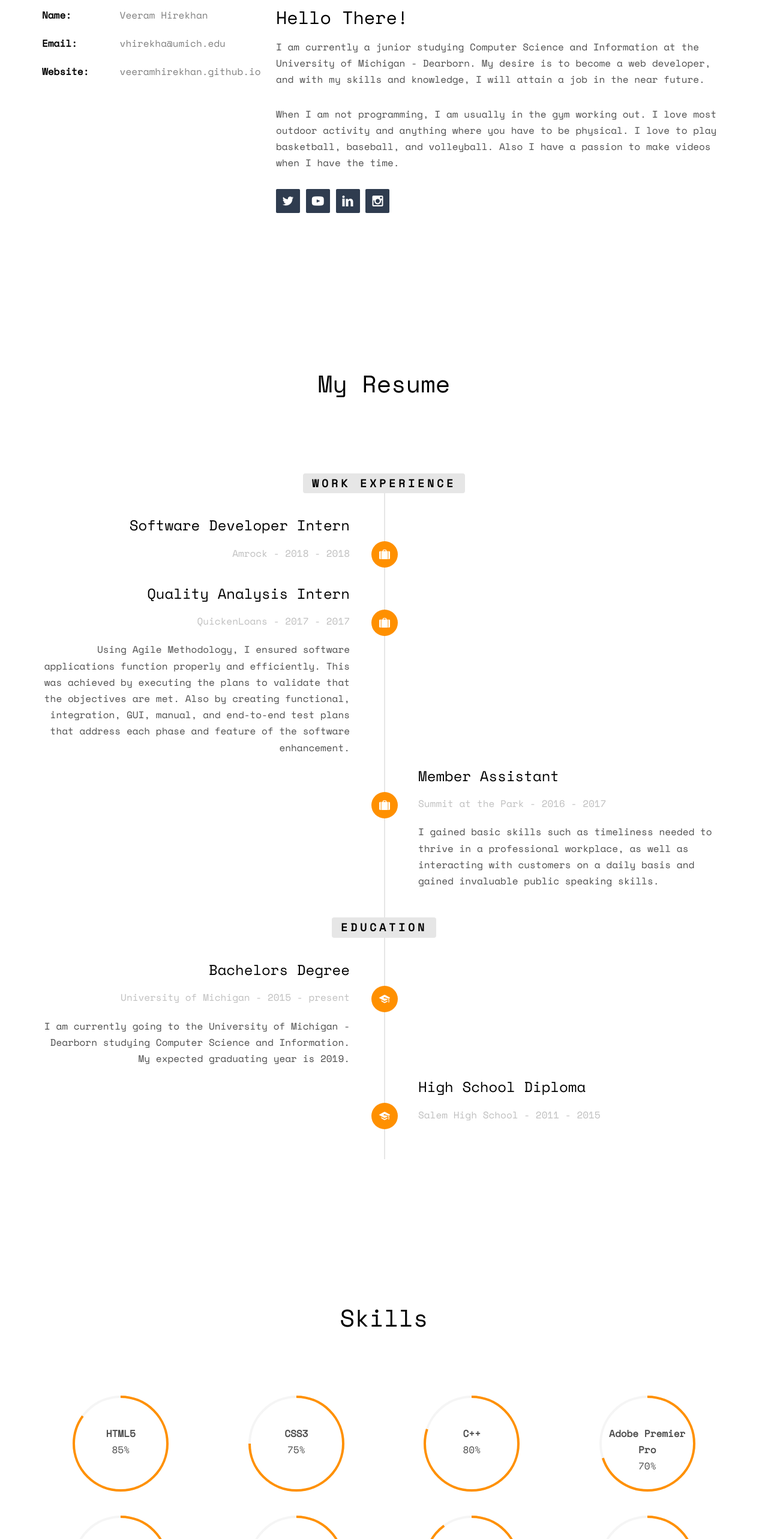
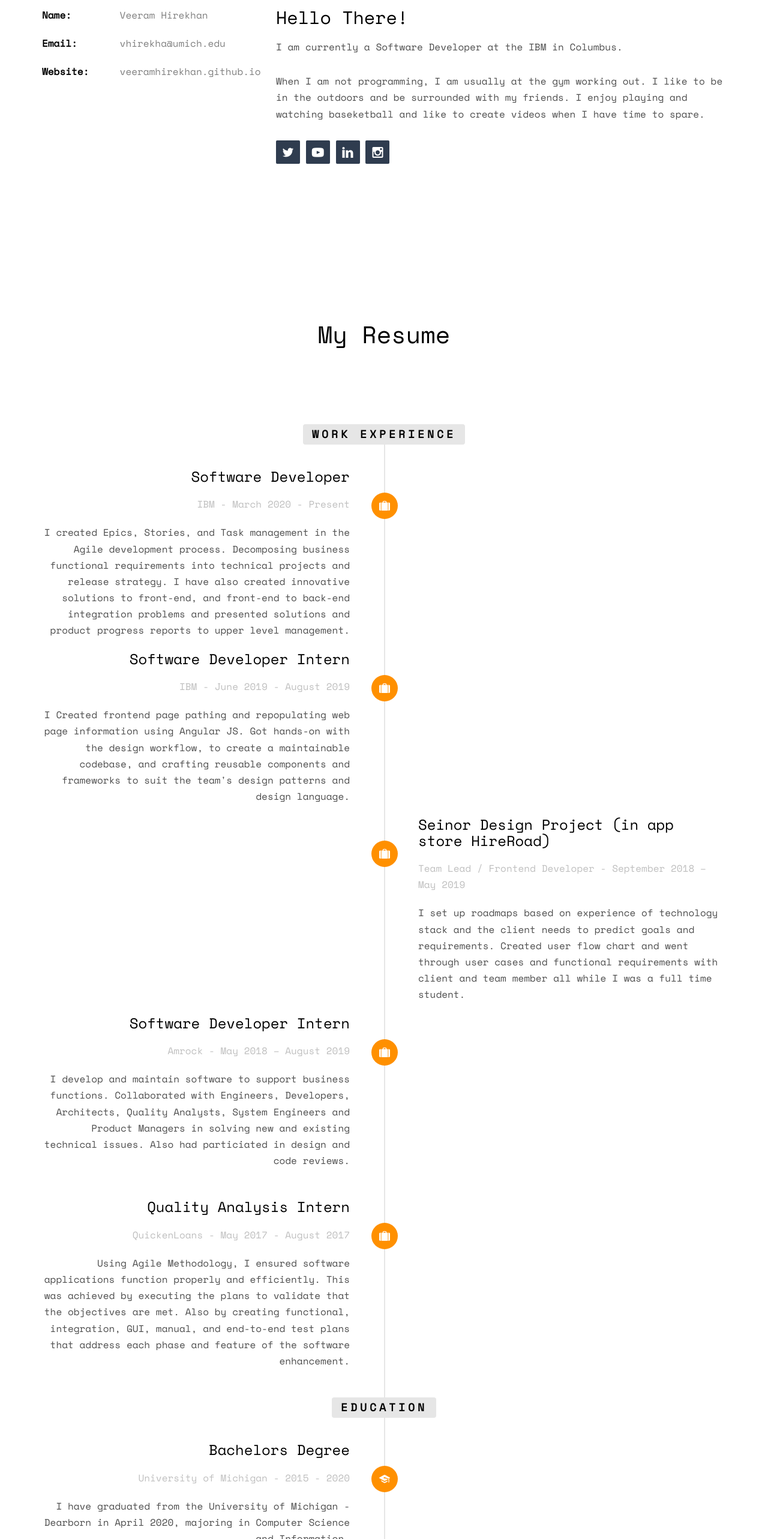
Before and after one commit to VeeramHirekhan/VeeramHirekhan.github.io, a plain HTML site: page index.html in a window 1280 px wide. Shown: the part 1060-3625 px from the top of the page at 60% size. Drawn offline with nearby package versions, Linux system fonts and the light colour scheme; some packages are replaced by stand-ins of ours; no server answers; files whose address does not match are found by name.

Commit message:
updated life

```diff
--- a/index.html
+++ b/index.html
@@ -102,8 +102,8 @@
 				</div>
 				<div class="col-md-8">
 					<h2>Hello There!</h2>
-					<p>I am currently a junior studying Computer Science and Information at the University of Michigan - Dearborn. My desire is to become a web developer, and with my skills and knowledge, I will attain a job in the near future. </p>
-					<p>When I am not programming, I am usually in the gym working out. I love most outdoor activity and anything where you have to be physical. I love to play basketball, baseball, and volleyball. Also I have a passion to make videos when I have the time.</p>
+					<p>I am currently a Software Developer at the IBM in Columbus. </p>
+					<p>When I am not programming, I am usually at the gym working out. I like to be in the outdoors and be surrounded with my friends. I enjoy playing and watching baseketball and like to create videos when I have time to spare.</p>
 					<p>
 						<ul class="fh5co-social-icons">
 							<li><a href="https://twitter.com/veeram_hirekhan"><i class="icon-twitter2"></i></a></li>
@@ -129,14 +129,56 @@
 					<ul class="timeline">
 						<li class="timeline-heading text-center animate-box">
 							<div><h3>Work Experience</h3></div>
+							<li class="animate-box timeline-unverted">
+								<div class="timeline-badge"><i class="icon-suitcase"></i></div>
+								<div class="timeline-panel">
+									<div class="timeline-heading">
+										<h3 class="timeline-title">Software Developer </h3>
+										<span class="company">IBM - March 2020 - Present</span>
+									</div>
+									<div class="timeline-body">
+										<p>I created Epics, Stories, and Task management in the Agile development process. Decomposing business functional requirements into technical projects and release strategy.
+											 I have also created innovative solutions to front-end, and front-end to back-end integration problems and presented solutions and product progress reports to upper level management.		 </p>
+									</div>
+								</div>
+							</li>
+							<li class="animate-box timeline-unverted">
+								<div class="timeline-badge"><i class="icon-suitcase"></i></div>
+								<div class="timeline-panel">
+									<div class="timeline-heading">
+										<h3 class="timeline-title">Software Developer Intern</h3>
+										<span class="company">IBM - June 2019 - August 2019</span>
+									</div>
+									<div class="timeline-body">
+										<p>I Created frontend page pathing and repopulating web page information using Angular JS. Got hands-on with the design workflow, to create a maintainable codebase, and
+											crafting reusable components and frameworks to suit the team's design patterns and design language.
+		 </p>
+									</div>
+								</div>
+							</li>
+							<li class="timeline-inverted animate-box">
+								<div class="timeline-badge"><i class="icon-suitcase"></i></div>
+								<div class="timeline-panel">
+									<div class="timeline-heading">
+										<h3 class="timeline-title">Seinor Design Project (in app store HireRoad)</h3>
+										<span class="company">Team Lead / Frontend Developer - September 2018 – May 2019</span>
+									</div>
+									<div class="timeline-body">
+										<p>I set up roadmaps based on experience of technology stack and the client needs to predict goals and requirements.
+											Created user flow chart and went through user cases and functional requirements with client and team member all while I was a full time student.</p>
+									</div>
+								</div>
+							</li>
 						</li>
 						<li class="animate-box timeline-unverted">
 							<div class="timeline-badge"><i class="icon-suitcase"></i></div>
 							<div class="timeline-panel">
 								<div class="timeline-heading">
 									<h3 class="timeline-title">Software Developer Intern</h3>
-									<span class="company">Amrock - 2018 - 2018</span>
+									<span class="company">Amrock - May 2018 – August 2019</span>
 								</div>
+								<p>I develop and maintain software to support business functions. Collaborated with Engineers, Developers, Architects, Quality Analysts, System Engineers and Product Managers in solving new and existing technical issues.
+									Also had particiated in design and code reviews.</p>
 								<div class="timeline-body">
 									<p></p>
 								</div>
@@ -147,22 +189,10 @@
 							<div class="timeline-panel">
 								<div class="timeline-heading">
 									<h3 class="timeline-title">Quality Analysis Intern</h3>
-									<span class="company">QuickenLoans - 2017 - 2017</span>
+									<span class="company">QuickenLoans - May 2017 - August 2017</span>
 								</div>
 								<div class="timeline-body">
 									<p>Using Agile Methodology, I ensured software applications function properly and efficiently. This was achieved by executing the plans to validate that the objectives are met. Also by creating functional, integration, GUI, manual, and end-to-end test plans that address each phase and feature of the software enhancement.</p>
-								</div>
-							</div>
-						</li>
-						<li class="timeline-inverted animate-box">
-							<div class="timeline-badge"><i class="icon-suitcase"></i></div>
-							<div class="timeline-panel">
-								<div class="timeline-heading">
-									<h3 class="timeline-title">Member Assistant</h3>
-									<span class="company">Summit at the Park - 2016 - 2017</span>
-								</div>
-								<div class="timeline-body">
-									<p>I gained basic skills such as timeliness needed to thrive in a professional workplace, as well as  interacting with customers on a daily basis and gained invaluable public speaking skills.</p>
 								</div>
 							</div>
 						</li>
@@ -175,10 +205,10 @@
 							<div class="timeline-panel">
 								<div class="timeline-heading">
 									<h3 class="timeline-title">Bachelors Degree</h3>
-									<span class="company">University of Michigan - 2015 - present</span>
+									<span class="company">University of Michigan - 2015 - 2020</span>
 								</div>
 								<div class="timeline-body">
-									<p>I am currently going to the University of Michigan - Dearborn studying Computer Science and Information. My expected graduating year is 2019.</p>
+									<p>I have graduated from the University of Michigan - Dearborn in April 2020, majoring in Computer Science and Information.</p>
 								</div>
 							</div>
 						</li>
@@ -209,29 +239,19 @@
 			</div>
 			<div class="row row-pb-md">
 				<div class="col-md-3 col-sm-6 col-xs-12 text-center">
-					<div class="chart" data-percent="85"><span><strong>HTML5</strong>85%</span></div>
+					<div class="chart" data-percent="85"><span><strong>Github</strong>85%</span></div>
 				</div>
 				<div class="col-md-3 col-sm-6 col-xs-12 text-center">
-					<div class="chart" data-percent="75"><span><strong>CSS3</strong>75%</span></div>
+					<div class="chart" data-percent="75"><span><strong>JavaScript</strong>75%</span></div>
 				</div>
 				<div class="col-md-3 col-sm-6 col-xs-12 text-center">
-					<div class="chart" data-percent="80"><span><strong>C++</strong>80%</span></div>
-				</div>
-
-				<div class="col-md-3 col-sm-6 col-xs-12 text-center">
-					<div class="chart" data-percent="70"><span><strong>Adobe Premier Pro</strong>70%</span></div>
+					<div class="chart" data-percent="80"><span><strong>Frontend Development</strong>80%</span></div>
 				</div>
 				<div class="col-md-3 col-sm-6 col-xs-12 text-center">
-					<div class="chart" data-percent="70"><span><strong>MySQL</strong>70%</span></div>
+					<div class="chart" data-percent="70"><span><strong>React Native</strong>70%</span></div>
 				</div>
 				<div class="col-md-3 col-sm-6 col-xs-12 text-center">
-					<div class="chart" data-percent="65"><span><strong>JavaScript</strong>65%</span></div>
-				</div>
-				<div class="col-md-3 col-sm-6 col-xs-12 text-center">
-					<div class="chart" data-percent="90"><span><strong>Word</strong>90%</span></div>
-				</div>
-				<div class="col-md-3 col-sm-6 col-xs-12 text-center">
-					<div class="chart" data-percent="75"><span><strong>C#</strong>75%</span></div>
+					<div class="chart" data-percent="70"><span><strong>Angular Js</strong>70%</span></div>
 				</div>
 			</div>
 			<div class="row">
@@ -245,7 +265,7 @@
 						</div>
 					</div>
 					<div class="progress-wrap">
-						<h3><span class="name-left">Adobe Premiere Pro</span><span class="value-right">75%</span></h3>
+						<h3><span class="name-left">Github</span><span class="value-right">85%</span></h3>
 						<div class="progress">
 						  <div class="progress-bar progress-bar-2 progress-bar-striped active" role="progressbar"
 						  aria-valuenow="75" aria-valuemin="0" aria-valuemax="100" style="width:75%">
@@ -253,7 +273,7 @@
 						</div>
 					</div>
 					<div class="progress-wrap">
-						<h3><span class="name-left">Adobe Photoshop</span><span class="value-right">50%</span></h3>
+						<h3><span class="name-left">Frontend Development</span><span class="value-right">80%</span></h3>
 						<div class="progress">
 						  <div class="progress-bar progress-bar-3 progress-bar-striped active" role="progressbar"
 						  aria-valuenow="50" aria-valuemin="0" aria-valuemax="100" style="width:50%">
@@ -261,7 +281,7 @@
 						</div>
 					</div>
 					<div class="progress-wrap">
-						<h3><span class="name-left">JavaScript</span><span class="value-right">65%</span></h3>
+						<h3><span class="name-left">React Native</span><span class="value-right">70%</span></h3>
 						<div class="progress">
 						  <div class="progress-bar progress-bar-4 progress-bar-striped active" role="progressbar"
 						  aria-valuenow="65" aria-valuemin="0" aria-valuemax="100" style="width:65%">
@@ -271,34 +291,10 @@
 				</div>
 				<div class="col-md-6">
 					<div class="progress-wrap">
-						<h3><span class="name-left">MySQL</span><span class="value-right">70%</span></h3>
+						<h3><span class="name-left">Angular Js</span><span class="value-right">70%</span></h3>
 						<div class="progress">
 						  <div class="progress-bar progress-bar-5 progress-bar-striped active" role="progressbar"
 						  aria-valuenow="70" aria-valuemin="0" aria-valuemax="100" style="width:70%">
-						  </div>
-						</div>
-					</div>
-					<div class="progress-wrap">
-						<h3><span class="name-left">PowerPoint</span><span class="value-right">90%</span></h3>
-						<div class="progress">
-						  <div class="progress-bar progress-bar-striped active" role="progressbar"
-						  aria-valuenow="90" aria-valuemin="0" aria-valuemax="100" style="width:90%">
-						  </div>
-						</div>
-					</div>
-					<div class="progress-wrap">
-						<h3><span class="name-left">C#</span><span class="value-right">75%</span></h3>
-						<div class="progress">
-						  <div class="progress-bar progress-bar-1 progress-bar-striped active" role="progressbar"
-						  aria-valuenow="75" aria-valuemin="0" aria-valuemax="100" style="width:75%">
-						  </div>
-						</div>
-					</div>
-					<div class="progress-wrap">
-						<h3><span class="name-left">C++</span><span class="value-right">80%</span></h3>
-						<div class="progress">
-						  <div class="progress-bar progress-bar-3 progress-bar-striped active" role="progressbar"
-						  aria-valuenow="80" aria-valuemin="0" aria-valuemax="100" style="width:80%">
 						  </div>
 						</div>
 					</div>
@@ -392,7 +388,7 @@
 			<div class="row animate-box">
 				<div class="col-md-8 col-md-offset-2 text-center fh5co-heading">
 					<h2>Hire Me!</h2>
-				<center>	<p>Email me  @ vhirekha@umich.edu</p></center>
+				<center>	<p>Email me  @ veeram7@gmail.com</p></center>
 				</div>
 			</div>
 		</div>
```
